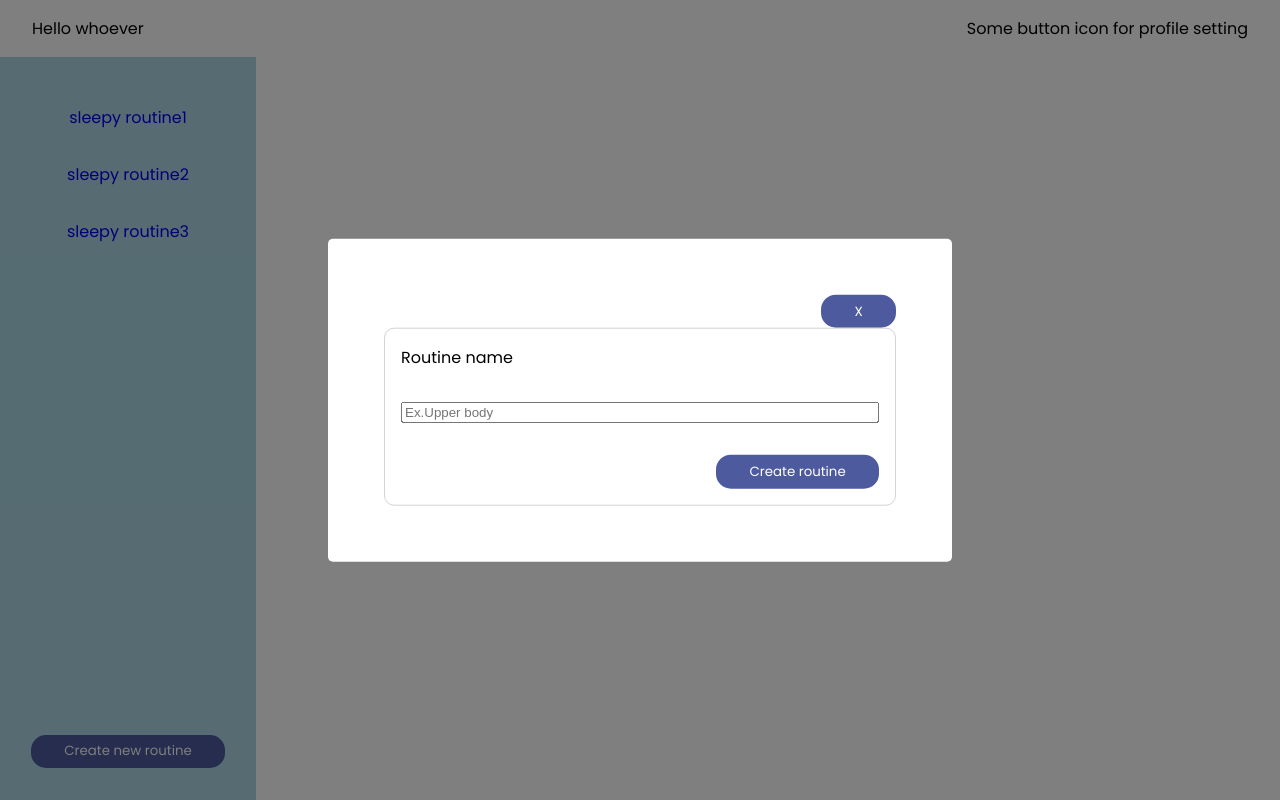
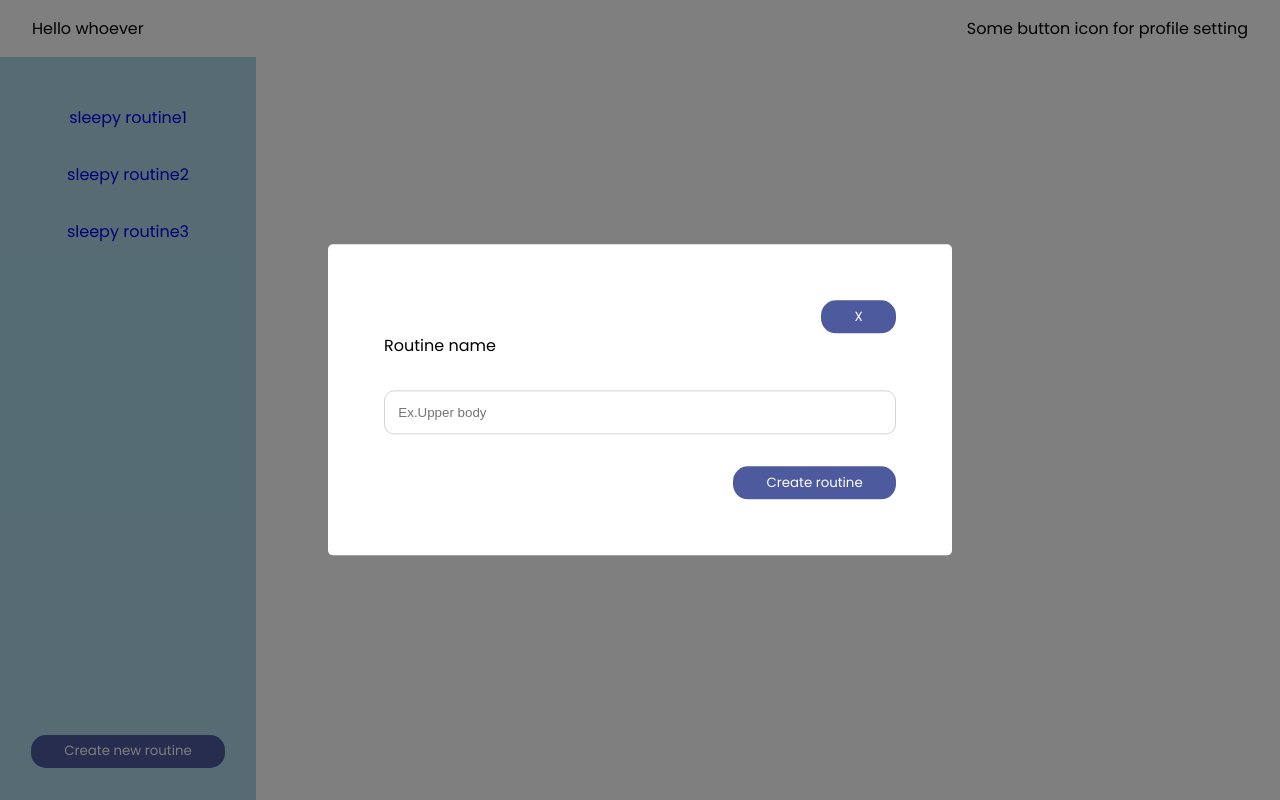
Before and after one commit to min-coding/workout-timer-client, a React (Vite) app: page /plan in a window 1280 px wide. Both pictures are taken after a click on the button "Create new routine". Built offline with nearby package versions, Linux system fonts and the light colour scheme.

Commit message:
fix input styling bug

```diff
--- a/src/App.css
+++ b/src/App.css
@@ -151,7 +151,7 @@ button {
   gap: 2em;
 }
 
-.routine-form,.workout-form > input {
+.form-input{
   padding: 1em;
   border-radius: 10px;
   border: 0.25px solid lightgray;
--- a/src/components/CreateRoutine.tsx
+++ b/src/components/CreateRoutine.tsx
@@ -40,13 +40,16 @@ function CreateRoutine() {
       <form className="routine-form" onSubmit={handleSubmit}>
         <label>Routine name</label>
         <input
+          className="form-input"
           name="routine_name"
           placeholder="Ex.Upper body"
           required={true}
           value={formData.routine_name}
           onChange={handleChange}></input>
         <div className="modal-btn-container">
-          <button className='modal-submit-btn' type="submit">Create routine</button>
+          <button className="modal-submit-btn" type="submit">
+            Create routine
+          </button>
         </div>
       </form>
     </>
--- a/src/components/CreateWorkout.tsx
+++ b/src/components/CreateWorkout.tsx
@@ -45,6 +45,7 @@ function CreateWorkout() {
       <form className="workout-form" onSubmit={handleSubmit}>
         <label>Routine name</label>
         <input
+          className="form-input"
           name="workout_name"
           placeholder="Ex. Plank"
           required={true}
@@ -52,6 +53,7 @@ function CreateWorkout() {
           onChange={handleChange}></input>
         <label>Duration (seconds)</label>
         <input
+          className="form-input"
           type="number"
           min="0"
           max="3600"
--- a/src/components/Modal.tsx
+++ b/src/components/Modal.tsx
@@ -3,6 +3,7 @@ import CreateRoutine from './CreateRoutine';
 import CreateWorkout from './CreateWorkout';
 
 function Modal({ setModalForm, modalForm }) {
+  console.log(modalForm);
   return (
     <>
       <div className="modal">
--- a/src/pages/Plan.tsx
+++ b/src/pages/Plan.tsx
@@ -9,9 +9,7 @@ import Modal from '../components/Modal';
 function Plan() {
   const [isActive, setIsActive] = useState(0);
   const [isHovered, setIsHovered] = useState(0);
-  const [routineModal, setRoutineModal] = useState(false);
-  const [workoutModal, setWorkoutModal] = useState(false);
-  const [modalForm,setModalForm] =useState('')
+  const [modalForm,setModalForm] =useState(null)
 
   function handleSidebar(routineId) {
     setIsActive(routineId);
```
